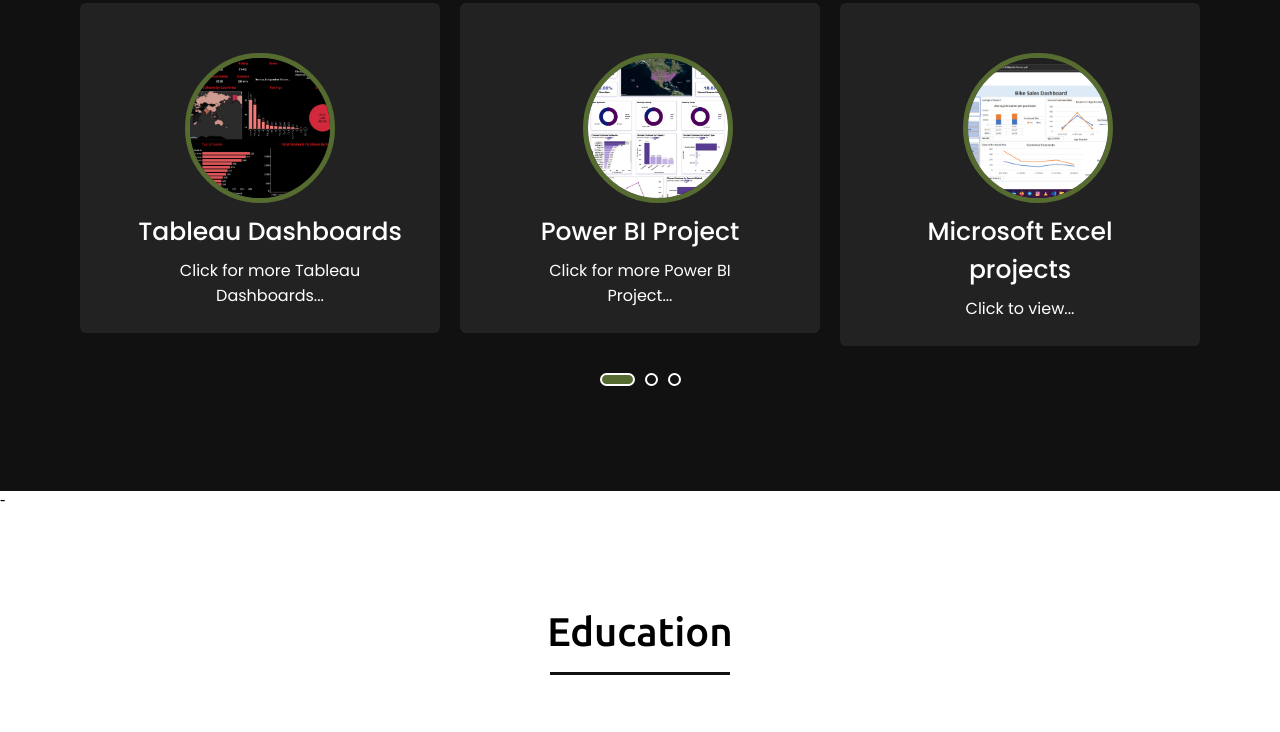
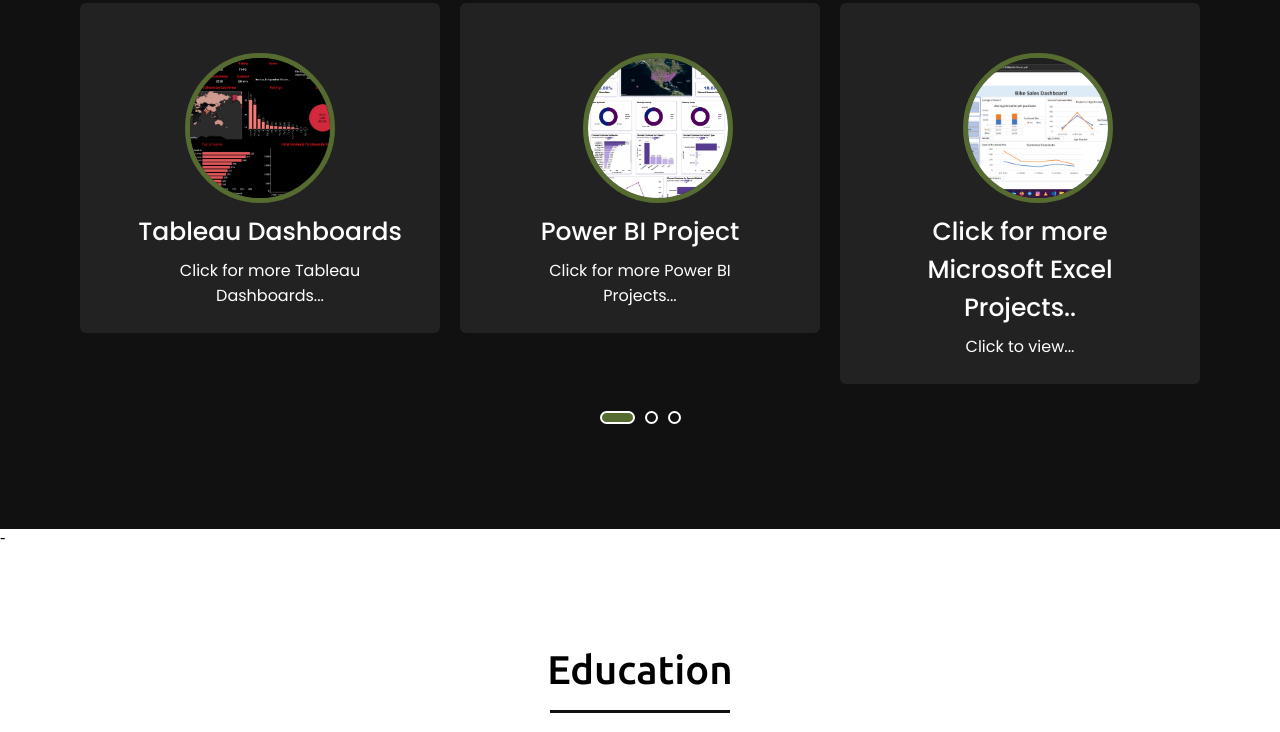
Before and after one commit to VivekGupta8/portfolio, a plain HTML site: page index.html in a window 1280 px wide. Shown: the part 2703-3435 px from the top of the page. Drawn offline with nearby package versions, Linux system fonts and the light colour scheme.

Commit message:
Update index.html

```diff
--- a/index.html
+++ b/index.html
@@ -110,14 +110,14 @@
                 <div class="box">
                     <img style="margin-left:35px;" src="propbi.jpg" alt="">
                     <div class="text"style="color:white;">Power BI Project</div>
-                    <p style="color:white;">Click for more Power BI </br>Project...</p>
+                    <p style="color:white;">Click for more Power BI </br>Projects...</p>
                 </div>
                 </a>
             </div>
             <div class="card"><a href=" https://github.com/VivekGupta8/MS-Excel-Projects-">
                 <div class="box">
                     <img style="margin-left:35px;" src="Bike Sales Dashboard.by Using MS Excel png.png" alt="">
-                    <div class="text"style="color:white;">Microsoft Excel projects</div>
+                    <div class="text"style="color:white;">Click for more Microsoft Excel </br>Projects..</div>
                     <p style="color:white;">Click to view...</p>
                 </div>
                 </a>
@@ -125,7 +125,7 @@
             <div class="card"><a href=" https://github.com/VivekGupta8/covid">
                 <div class="box">
                     <img style="margin-left:35px;" src="sqlp.jpg" alt="">
-                    <div class="text"style="color:white;">SQL Projects</br> </div>
+                    <div class="text"style="color:white;">Click for more SQL</br>Projects..</br> </div>
                     <p style="color:white;">Click to view...</p>
                 </div>
                 </a>
@@ -133,7 +133,7 @@
             <div class="card"><a href=" https://github.com/VivekGupta8/python">
                 <div class="box">
                     <img style="margin-left:35px;" src="propy.jpg" alt="">
-                    <div class="text"style="color:white;">Python Project</br> </div>
+                    <div class="text"style="color:white;">Click for more Python</br>Projects..</br> </div>
                     <p style="color:white;">Click to view...</p>
                 </div>
                 </a>
```
